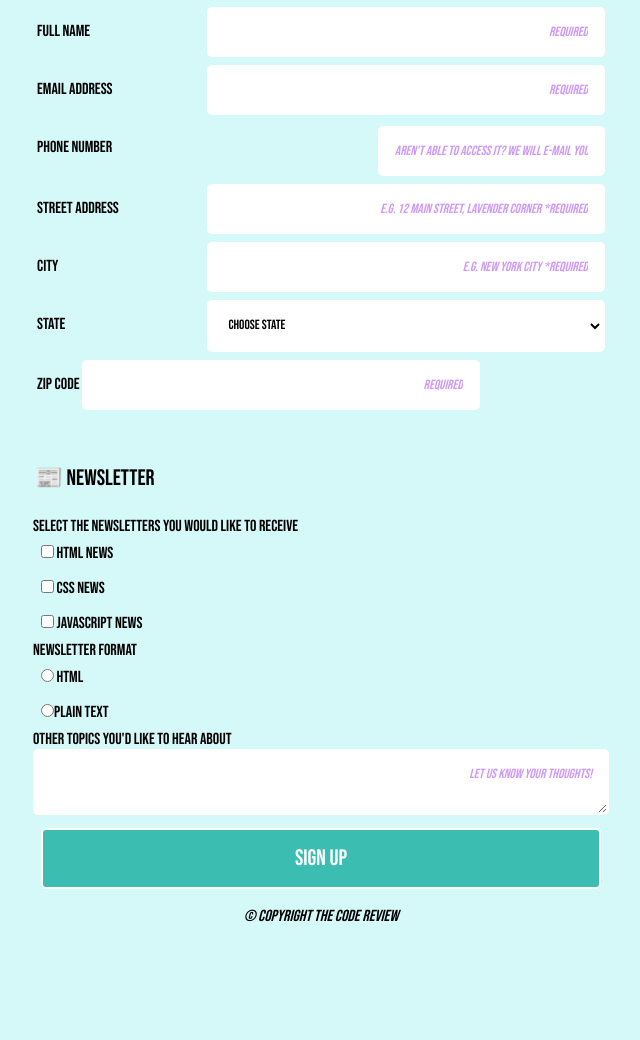
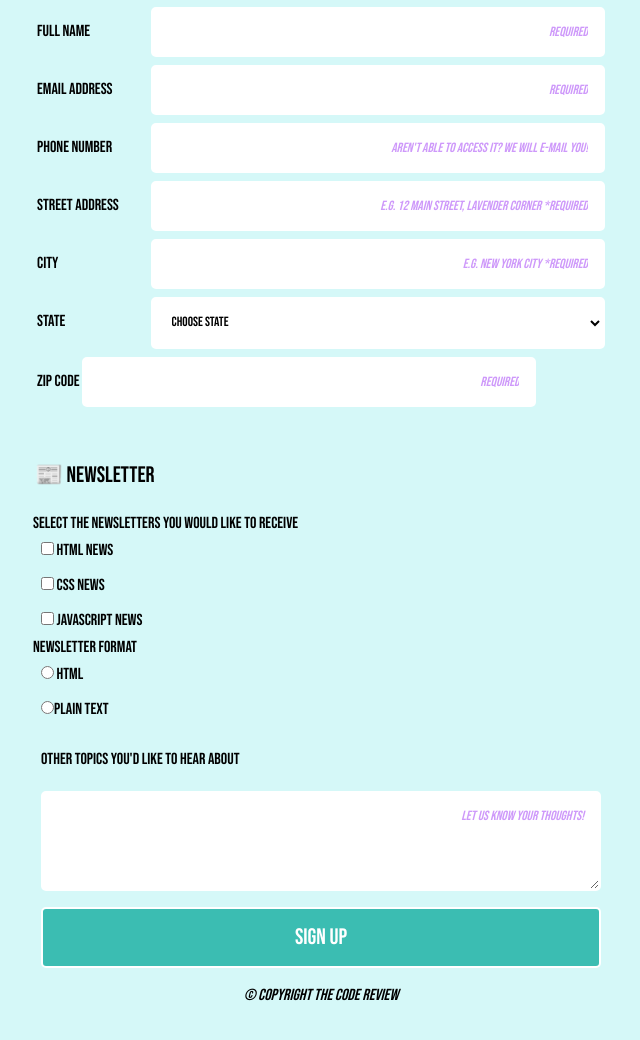
Before and after one commit to dallyq/registration_form_p3, a plain HTML site: page index.html in a window 1280 px wide. Shown: the part 364-1404 px from the top of the page, without its empty margins (319-959 px from the left). Before the commit the page ends 1370 px from the top, so only its background shows below. Drawn offline with Linux system fonts and the light colour scheme.

Commit message:
Div Class Added to Texraea

```diff
--- a/css/styles.css
+++ b/css/styles.css
@@ -89,11 +89,6 @@ input[type="tel"], textarea {
     flex-direction: column;
 }
 
-input[type="tel"] {
-    width: 40%;
-    margin-top: 3px;
-}
-
 .container2 p, .item8, .item9, .item10,
 .item11, .item12, .item13, .item14 {
     padding: 9px;
@@ -107,7 +102,7 @@ input[type="tel"] {
     padding-bottom: 20px;
 }
 
-input#topics {
+textarea {
     height: 100px;
 }
 
@@ -151,23 +146,18 @@ legend {
 }
 
 input[type="text"], input[type="email"],
-select[id="state"] {
-    width: 70%;
+select[id="state"], input[type="tel"] {
+    width: 80%;
 }
 
 textarea {
     width: 100%;
 }
 
-input[type="tel"] {
-    margin-left: 22%;
-}
-
 .container2 p, .item8, .item9, .item10,
 .item11, .item12, .item13, .item14 {
     padding: 8px;
 }
-
 
 .item7 br {
     display: none;
--- a/index.html
+++ b/index.html
@@ -148,8 +148,10 @@
             <input type="radio" id="plaintext" value="news_pt" name="user_select"><label for="plaintext">Plain text</label><br>
         </div>
 
-        <label for="textarea">Other topics you'd like to hear about</label><br>
-        <textarea id="textarea" name="topics" placeholder="Let us know your thoughts!"></textarea>
+        <div class="item13">
+            <label for="textarea">Other topics you'd like to hear about</label><br>
+            <textarea id="textarea" name="topics" placeholder="Let us know your thoughts!"></textarea>
+        </div>
 
         <!--An option for feedback given to the developers-->
 
```
